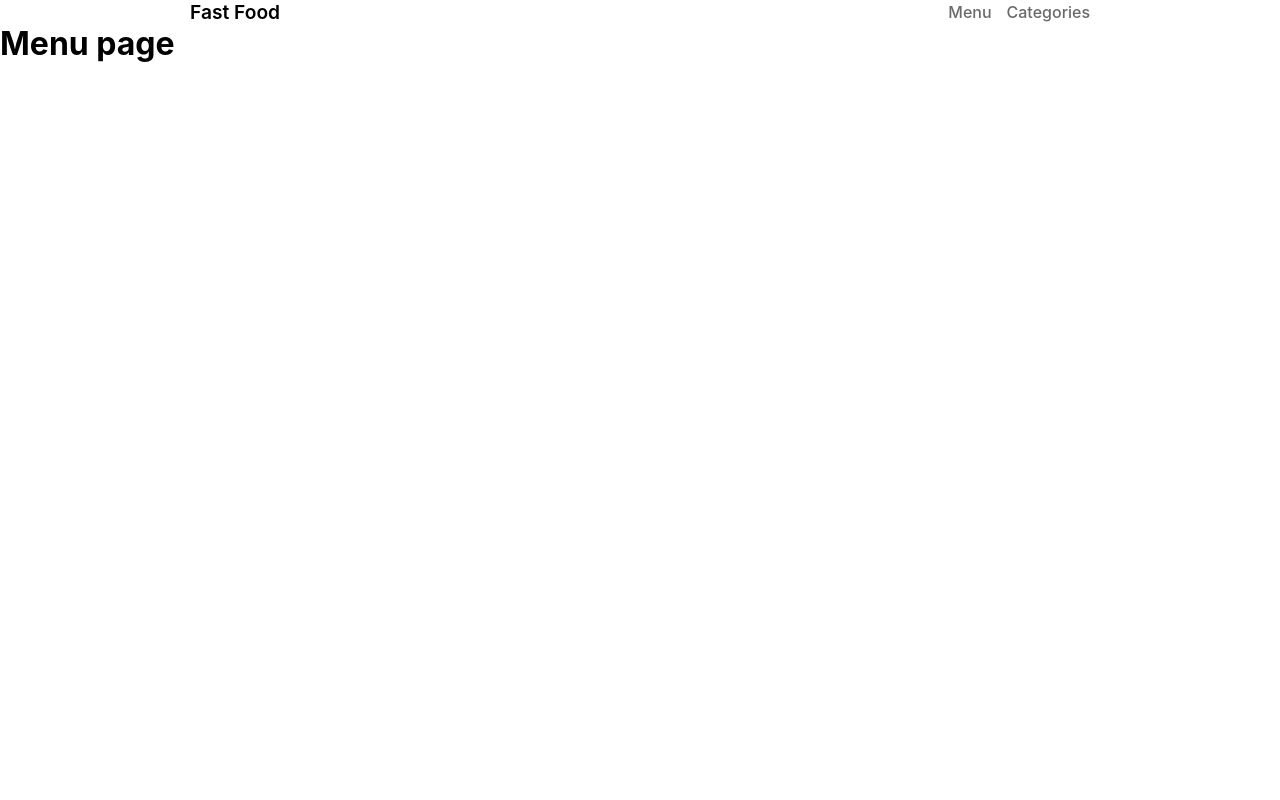
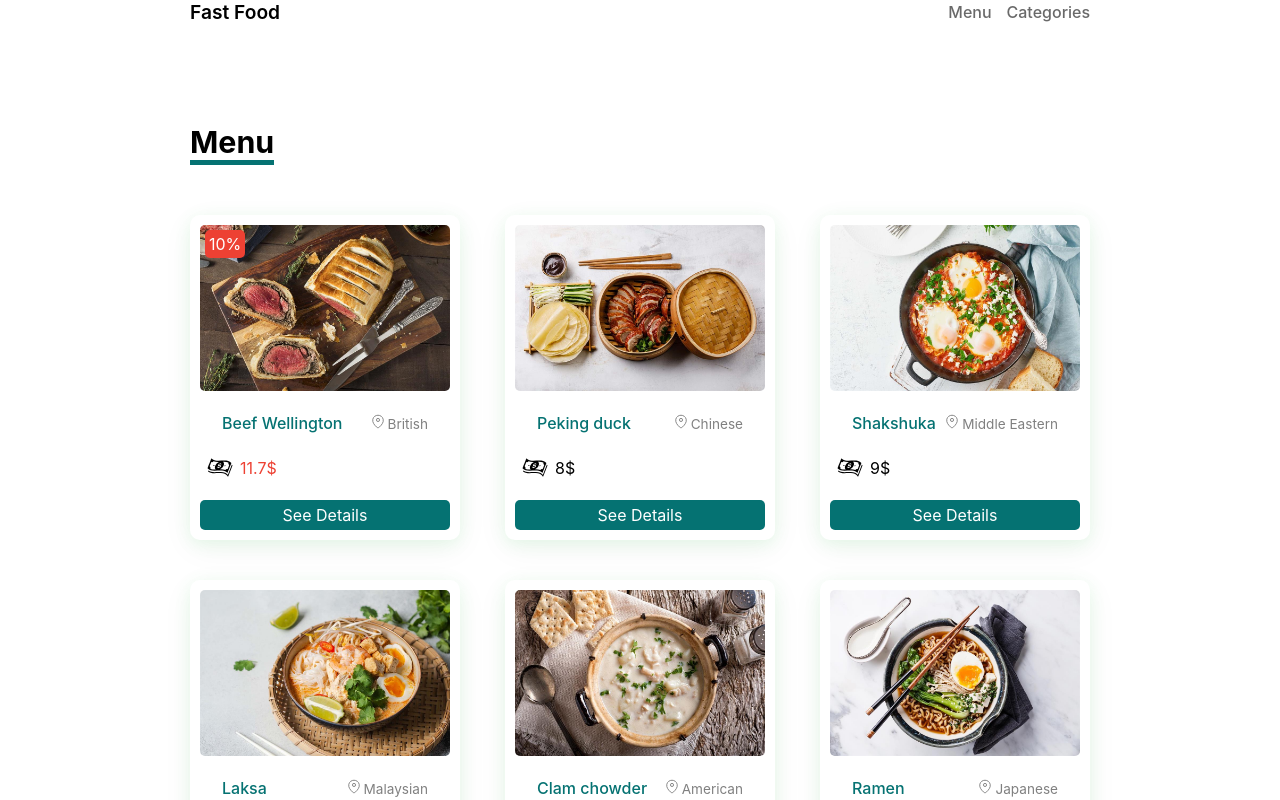
Before and after one commit to jamalshamsi1988/fastfood-next, a Next.js app: page /menu in a window 1280 px wide. Shown: the top 800 px of the page. Built offline with nearby package versions, Linux system fonts and the light colour scheme; data requests are answered from the project's data file.

Commit message:
enter the data in the Card component

```diff
--- /dev/null
+++ b/components/modules/Card.js
@@ -0,0 +1,40 @@
+import Link from 'next/link';
+import styles from './Card.module.css';
+import Location from './../icons/Location';
+import Dollar from './../icons/Dollar';
+
+
+const Card = (props) => {
+    const {id,name,price,details,discount}=props;
+  return (
+    <div className={styles.container}>
+        <img src={`/images/${id}.jpeg`} alt={name}/>
+        <div className={styles.details}>
+            <h4>{name}</h4>
+        <div>
+            <Location />
+            {details[0].Cuisine}
+        </div>
+        </div>
+        <div className={styles.price}>
+            <Dollar />
+            {
+                discount ?
+                   ( <span className={styles.discount}>
+                   { (price * (100 - discount) / 100)}$
+                    </span>)
+                    :
+                    <span>{price}$</span>
+
+            }
+
+        {
+            discount ? <div className={styles.badge}>{discount}%</div> : null
+        }
+          </div>
+          <Link href={`/menu/${id}`} > See Details </Link>
+    </div>
+  )
+}
+
+export default Card
--- /dev/null
+++ b/components/modules/Card.module.css
@@ -0,0 +1,57 @@
+.container{
+    display: flex;
+    flex-direction: column;
+    width: 270px;
+     box-shadow: rgba(92, 245, 115, 0.123) 0px 4px 16px,
+     rgba(17, 17, 26, 0.05) 0px 8px 32px;
+     margin-bottom: 40px;
+     padding: 10px;
+    border-radius: 10px;
+    position: relative;
+}
+
+.container img{
+    width: 100%;
+    border-radius: 5px;
+}
+.details{
+    display: flex;
+    justify-content: left;
+    align-items: baseline;
+    justify-content: space-between;
+    color: gray;
+    font-size: 0.85rem;
+    margin: 22px;
+}
+.details h4{
+    color:  rgb(5, 114, 114);
+    font-weight: 500;
+    font-size: 1rem;
+}
+.price{
+    display: flex;
+    justify-content: left !important;
+    align-items: center;
+}
+.container a{
+    background-color: rgb(5, 114, 114);
+    color: white;
+    display: block;
+    width: 100%;
+    text-align: center;
+    margin-top: 20px;
+    padding: 5px 0;
+    border-radius: 5px;
+}
+.discount{
+    color: #ed4133;
+}
+.badge{
+    background-color: #ed4133;
+    color: white;
+    padding: 4px;
+    border-radius: 5px;
+    position: absolute;
+    top: 15px;
+    left: 15px;
+}
--- a/components/templates/MenuPage.js
+++ b/components/templates/MenuPage.js
@@ -1,10 +1,19 @@
+import Card from '../modules/Card';
 import styles from './MenuPage.module.css';
 
 const MenuPage = ({data}) => {
     console.log(data)
   return (
-    <div>
-      <h1>Menu page</h1>
+    <div className={styles.container}>
+        <h2>Menu</h2>
+        <div className={styles.subContainer}>
+
+        {data.map((food) => (
+          <Card key={food.id} {...food} />
+        ))}
+
+        </div>
+
     </div>
   )
 }
--- a/components/templates/MenuPage.module.css
+++ b/components/templates/MenuPage.module.css
@@ -0,0 +1,36 @@
+.container{
+    max-width: 900px;
+    margin: auto;
+    margin-top: 100px;
+}
+
+.subContainer{
+    display: flex;
+    flex-wrap: wrap;
+    justify-content: space-between;
+}
+.container h2{
+    border-bottom: 5px solid rgb(5, 114, 114);
+    width: fit-content;
+    margin-bottom: 50px;
+    font-size: 1.9rem;
+}
+
+@media (max-width : 900px){
+    .container{
+        padding: 20px;
+    }
+    .subContainer{
+        justify-content: space-around;
+    }
+    .container h2{
+        margin: auto;
+        margin-bottom: 50px;
+    }
+}
+
+@media (max-width : 600px){
+    .container{
+        padding: 10px;
+    }
+}
```
